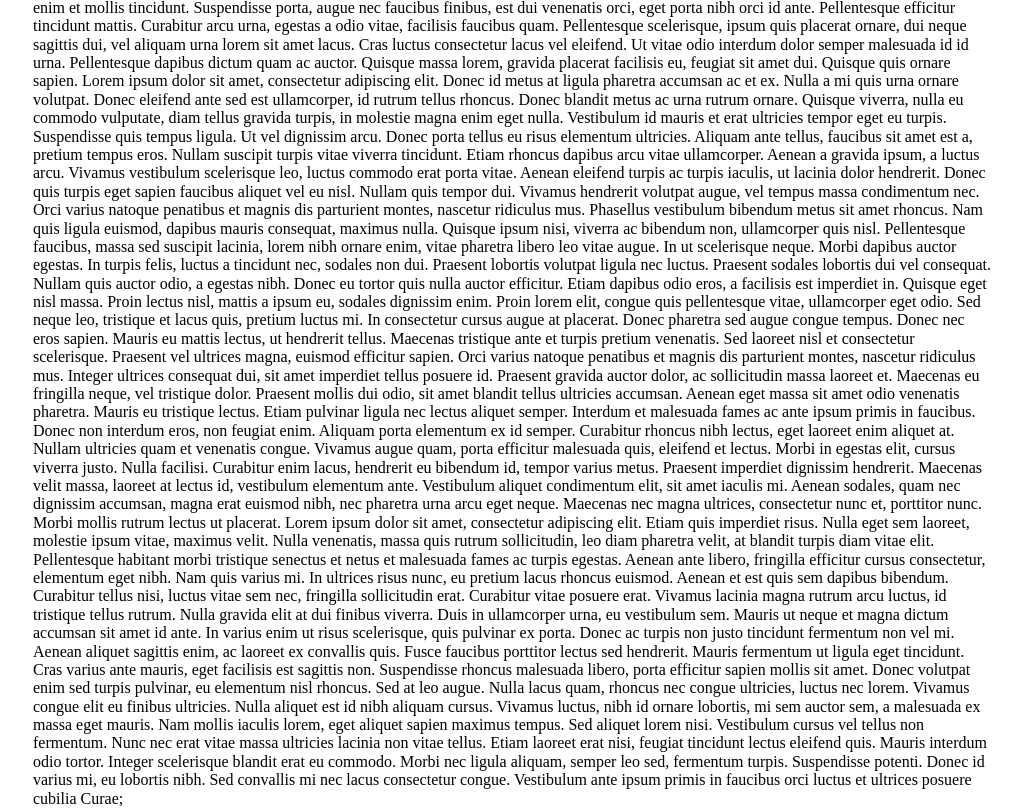
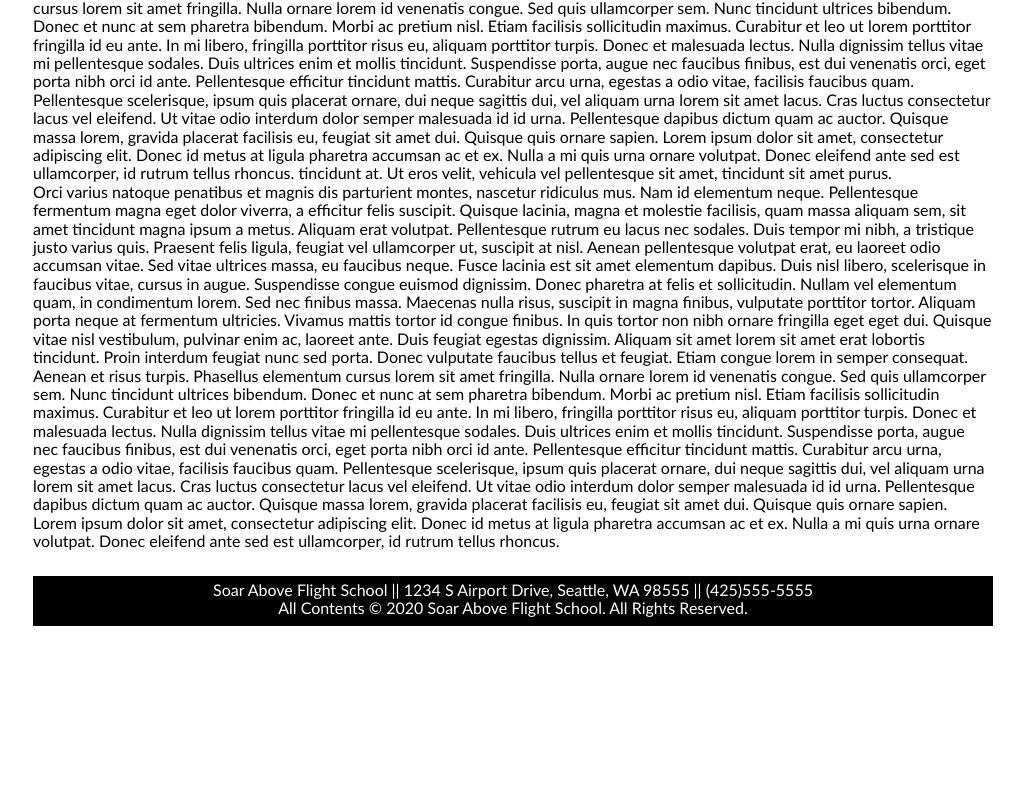
Before and after one commit to PavelGordeyev/FlightSchoolSite, a plain HTML site: page index.html in a window 1280 px wide. Shown: the part 775-1583 px from the top of the page, without its empty margins (127-1151 px from the left). After the commit the page ends 1401 px from the top, so only its background shows below. Drawn offline with Linux system fonts and the light colour scheme.

Commit message:
Added footer

```diff
--- a/index.html
+++ b/index.html
@@ -41,24 +41,23 @@ Proin interdum feugiat nunc sed porta. Donec vulputate faucibus tellus et feugia
 Etiam facilisis sollicitudin maximus. Curabitur et leo ut lorem porttitor fringilla id eu ante. In mi libero, fringilla porttitor risus eu, aliquam porttitor turpis. Donec et malesuada lectus. Nulla dignissim tellus vitae mi pellentesque sodales. Duis ultrices enim et mollis tincidunt. Suspendisse porta, augue nec faucibus finibus, est dui venenatis orci, eget porta nibh orci id ante. Pellentesque efficitur tincidunt mattis. Curabitur arcu urna, egestas a odio vitae, facilisis faucibus quam.
 
 Pellentesque scelerisque, ipsum quis placerat ornare, dui neque sagittis dui, vel aliquam urna lorem sit amet lacus. Cras luctus consectetur lacus vel eleifend. Ut vitae odio interdum dolor semper malesuada id id urna. Pellentesque dapibus dictum quam ac auctor. Quisque massa lorem, gravida placerat facilisis eu, feugiat sit amet dui. Quisque quis ornare sapien. Lorem ipsum dolor sit amet, consectetur adipiscing elit. Donec id metus at ligula pharetra accumsan ac et ex. Nulla a mi quis urna ornare volutpat. Donec eleifend ante sed est ullamcorper, id rutrum tellus rhoncus.
+tincidunt at. Ut eros velit, vehicula vel pellentesque sit amet, tincidunt sit amet purus.
+<article>
+Orci varius natoque penatibus et magnis dis parturient montes, nascetur ridiculus mus. Nam id elementum neque. Pellentesque fermentum magna eget dolor viverra, a efficitur felis suscipit. Quisque lacinia, magna et molestie facilisis, quam massa aliquam sem, sit amet tincidunt magna ipsum a metus. Aliquam erat volutpat. Pellentesque rutrum eu lacus nec sodales. Duis tempor mi nibh, a tristique justo varius quis. Praesent felis ligula, feugiat vel ullamcorper ut, suscipit at nisl. Aenean pellentesque volutpat erat, eu laoreet odio accumsan vitae. Sed vitae ultrices massa, eu faucibus neque. Fusce lacinia est sit amet elementum dapibus.
 
-Donec blandit metus ac urna rutrum ornare. Quisque viverra, nulla eu commodo vulputate, diam tellus gravida turpis, in molestie magna enim eget nulla. Vestibulum id mauris et erat ultricies tempor eget eu turpis. Suspendisse quis tempus ligula. Ut vel dignissim arcu. Donec porta tellus eu risus elementum ultricies. Aliquam ante tellus, faucibus sit amet est a, pretium tempus eros.
+Duis nisl libero, scelerisque in faucibus vitae, cursus in augue. Suspendisse congue euismod dignissim. Donec pharetra at felis et sollicitudin. Nullam vel elementum quam, in condimentum lorem. Sed nec finibus massa. Maecenas nulla risus, suscipit in magna finibus, vulputate porttitor tortor. Aliquam porta neque at fermentum ultricies. Vivamus mattis tortor id congue finibus. In quis tortor non nibh ornare fringilla eget eget dui. Quisque vitae nisl vestibulum, pulvinar enim ac, laoreet ante. Duis feugiat egestas dignissim. Aliquam sit amet lorem sit amet erat lobortis tincidunt.
 
-Nullam suscipit turpis vitae viverra tincidunt. Etiam rhoncus dapibus arcu vitae ullamcorper. Aenean a gravida ipsum, a luctus arcu. Vivamus vestibulum scelerisque leo, luctus commodo erat porta vitae. Aenean eleifend turpis ac turpis iaculis, ut lacinia dolor hendrerit. Donec quis turpis eget sapien faucibus aliquet vel eu nisl. Nullam quis tempor dui. Vivamus hendrerit volutpat augue, vel tempus massa condimentum nec. Orci varius natoque penatibus et magnis dis parturient montes, nascetur ridiculus mus. Phasellus vestibulum bibendum metus sit amet rhoncus. Nam quis ligula euismod, dapibus mauris consequat, maximus nulla. Quisque ipsum nisi, viverra ac bibendum non, ullamcorper quis nisl. Pellentesque faucibus, massa sed suscipit lacinia, lorem nibh ornare enim, vitae pharetra libero leo vitae augue. In ut scelerisque neque.
+Proin interdum feugiat nunc sed porta. Donec vulputate faucibus tellus et feugiat. Etiam congue lorem in semper consequat. Aenean et risus turpis. Phasellus elementum cursus lorem sit amet fringilla. Nulla ornare lorem id venenatis congue. Sed quis ullamcorper sem. Nunc tincidunt ultrices bibendum. Donec et nunc at sem pharetra bibendum. Morbi ac pretium nisl.
 
-Morbi dapibus auctor egestas. In turpis felis, luctus a tincidunt nec, sodales non dui. Praesent lobortis volutpat ligula nec luctus. Praesent sodales lobortis dui vel consequat. Nullam quis auctor odio, a egestas nibh. Donec eu tortor quis nulla auctor efficitur. Etiam dapibus odio eros, a facilisis est imperdiet in. Quisque eget nisl massa. Proin lectus nisl, mattis a ipsum eu, sodales dignissim enim. Proin lorem elit, congue quis pellentesque vitae, ullamcorper eget odio. Sed neque leo, tristique et lacus quis, pretium luctus mi. In consectetur cursus augue at placerat. Donec pharetra sed augue congue tempus. Donec nec eros sapien. Mauris eu mattis lectus, ut hendrerit tellus. Maecenas tristique ante et turpis pretium venenatis.
+Etiam facilisis sollicitudin maximus. Curabitur et leo ut lorem porttitor fringilla id eu ante. In mi libero, fringilla porttitor risus eu, aliquam porttitor turpis. Donec et malesuada lectus. Nulla dignissim tellus vitae mi pellentesque sodales. Duis ultrices enim et mollis tincidunt. Suspendisse porta, augue nec faucibus finibus, est dui venenatis orci, eget porta nibh orci id ante. Pellentesque efficitur tincidunt mattis. Curabitur arcu urna, egestas a odio vitae, facilisis faucibus quam.
 
-Sed laoreet nisl et consectetur scelerisque. Praesent vel ultrices magna, euismod efficitur sapien. Orci varius natoque penatibus et magnis dis parturient montes, nascetur ridiculus mus. Integer ultrices consequat dui, sit amet imperdiet tellus posuere id. Praesent gravida auctor dolor, ac sollicitudin massa laoreet et. Maecenas eu fringilla neque, vel tristique dolor. Praesent mollis dui odio, sit amet blandit tellus ultricies accumsan.
+Pellentesque scelerisque, ipsum quis placerat ornare, dui neque sagittis dui, vel aliquam urna lorem sit amet lacus. Cras luctus consectetur lacus vel eleifend. Ut vitae odio interdum dolor semper malesuada id id urna. Pellentesque dapibus dictum quam ac auctor. Quisque massa lorem, gravida placerat facilisis eu, feugiat sit amet dui. Quisque quis ornare sapien. Lorem ipsum dolor sit amet, consectetur adipiscing elit. Donec id metus at ligula pharetra accumsan ac et ex. Nulla a mi quis urna ornare volutpat. Donec eleifend ante sed est ullamcorper, id rutrum tellus rhoncus.
+</article>
 
-Aenean eget massa sit amet odio venenatis pharetra. Mauris eu tristique lectus. Etiam pulvinar ligula nec lectus aliquet semper. Interdum et malesuada fames ac ante ipsum primis in faucibus. Donec non interdum eros, non feugiat enim. Aliquam porta elementum ex id semper. Curabitur rhoncus nibh lectus, eget laoreet enim aliquet at. Nullam ultricies quam et venenatis congue. Vivamus augue quam, porta efficitur malesuada quis, eleifend et lectus. Morbi in egestas elit, cursus viverra justo. Nulla facilisi.
-
-Curabitur enim lacus, hendrerit eu bibendum id, tempor varius metus. Praesent imperdiet dignissim hendrerit. Maecenas velit massa, laoreet at lectus id, vestibulum elementum ante. Vestibulum aliquet condimentum elit, sit amet iaculis mi. Aenean sodales, quam nec dignissim accumsan, magna erat euismod nibh, nec pharetra urna arcu eget neque. Maecenas nec magna ultrices, consectetur nunc et, porttitor nunc. Morbi mollis rutrum lectus ut placerat. Lorem ipsum dolor sit amet, consectetur adipiscing elit. Etiam quis imperdiet risus. Nulla eget sem laoreet, molestie ipsum vitae, maximus velit. Nulla venenatis, massa quis rutrum sollicitudin, leo diam pharetra velit, at blandit turpis diam vitae elit. Pellentesque habitant morbi tristique senectus et netus et malesuada fames ac turpis egestas. Aenean ante libero, fringilla efficitur cursus consectetur, elementum eget nibh.
-
-Nam quis varius mi. In ultrices risus nunc, eu pretium lacus rhoncus euismod. Aenean et est quis sem dapibus bibendum. Curabitur tellus nisi, luctus vitae sem nec, fringilla sollicitudin erat. Curabitur vitae posuere erat. Vivamus lacinia magna rutrum arcu luctus, id tristique tellus rutrum. Nulla gravida elit at dui finibus viverra. Duis in ullamcorper urna, eu vestibulum sem. Mauris ut neque et magna dictum accumsan sit amet id ante.
-
-In varius enim ut risus scelerisque, quis pulvinar ex porta. Donec ac turpis non justo tincidunt fermentum non vel mi. Aenean aliquet sagittis enim, ac laoreet ex convallis quis. Fusce faucibus porttitor lectus sed hendrerit. Mauris fermentum ut ligula eget tincidunt. Cras varius ante mauris, eget facilisis est sagittis non. Suspendisse rhoncus malesuada libero, porta efficitur sapien mollis sit amet. Donec volutpat enim sed turpis pulvinar, eu elementum nisl rhoncus. Sed at leo augue. Nulla lacus quam, rhoncus nec congue ultricies, luctus nec lorem. Vivamus congue elit eu finibus ultricies. Nulla aliquet est id nibh aliquam cursus.
-
-Vivamus luctus, nibh id ornare lobortis, mi sem auctor sem, a malesuada ex massa eget mauris. Nam mollis iaculis lorem, eget aliquet sapien maximus tempus. Sed aliquet lorem nisi. Vestibulum cursus vel tellus non fermentum. Nunc nec erat vitae massa ultricies lacinia non vitae tellus. Etiam laoreet erat nisi, feugiat tincidunt lectus eleifend quis. Mauris interdum odio tortor. Integer scelerisque blandit erat eu commodo. Morbi nec ligula aliquam, semper leo sed, fermentum turpis. Suspendisse potenti. Donec id varius mi, eu lobortis nibh. Sed convallis mi nec lacus consectetur congue. Vestibulum ante ipsum primis in faucibus orci luctus et ultrices posuere cubilia Curae;
     </section>
+    <footer>
+      <p>Soar Above Flight School || 1234 S Airport Drive, Seattle, WA 98555 || (425)555-5555</p>
+      <p>All Contents &copy; 2020 Soar Above Flight School. All Rights Reserved.</p>
+    </footer>
   </body>
 </html>
--- a/styles/styles-main.css
+++ b/styles/styles-main.css
@@ -1,5 +1,6 @@
 *{
 	box-sizing: border-box;
+	font-family:calibri,verdana,arial;
 }
 
 body{
@@ -15,6 +16,7 @@ nav{
 	height: 50px;
 	background-color: #F5F5F5;
 	z-index: 999;
+	overflow: hidden;
 }
 
 nav ul{
@@ -31,7 +33,6 @@ nav ul li{
 
 nav li a, a:visited{
 	margin: 10px;
-	font-family:courier,arial,helvetica;
 
 	color: black;
 	text-decoration: none;
@@ -39,6 +40,22 @@ nav li a, a:visited{
 
 nav li:hover{
 	background-color: orange;
+}
+
+footer{
+	position: relative;
+	padding: 5px;
+	width: 100%;
+	height: 50px;
+	margin-top: 50px;
+	background-color: black;
+	color: white;
+	clear: both;
+}
+
+footer p{
+	margin: 0 auto;
+	text-align: center;
 }
 
 .current{
@@ -51,5 +68,5 @@ nav li:hover{
 	position: relative;
 	top: 75px;
 	width: 100%;
-	height: 100%;
+	padding-bottom: 50px;
 }
```
